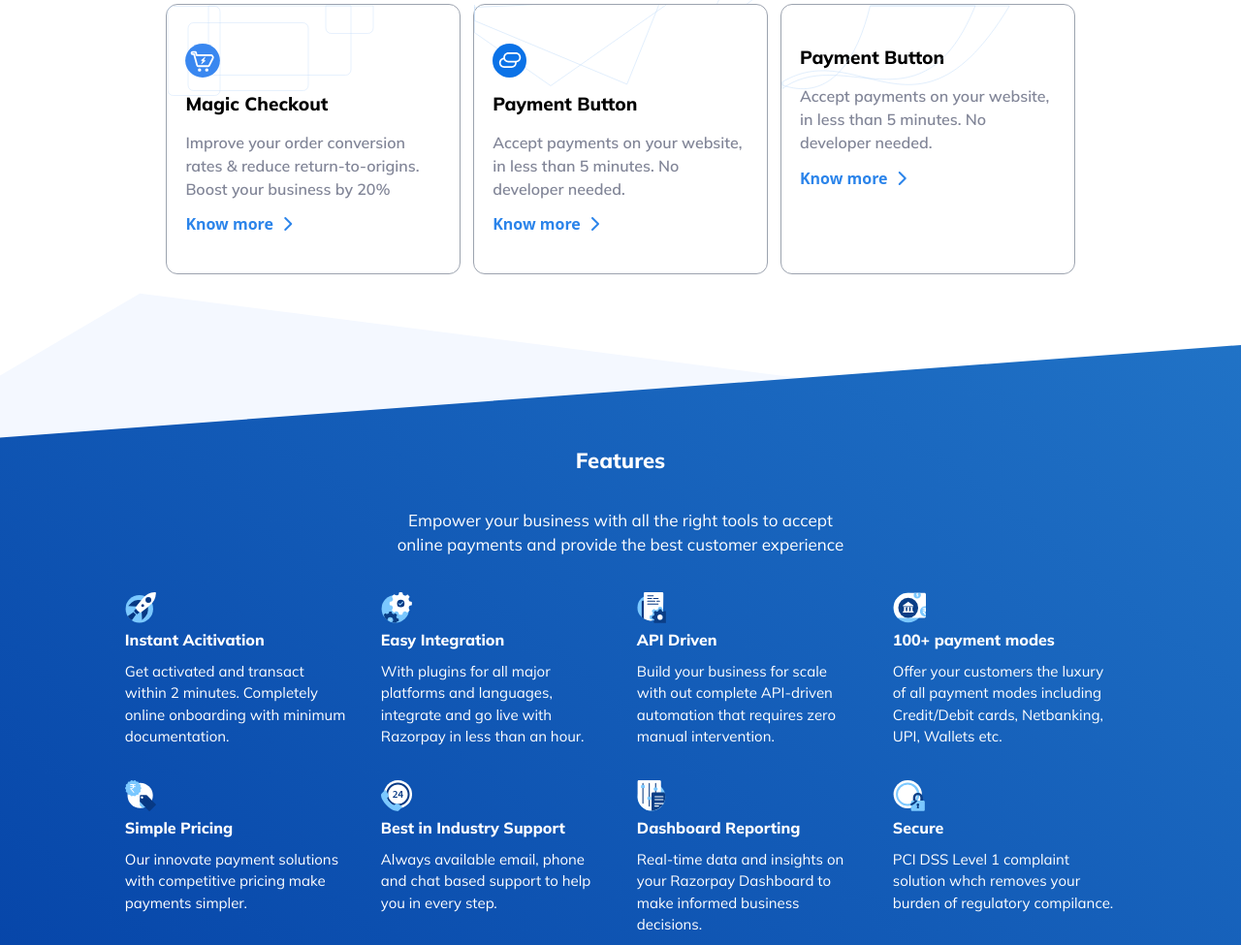
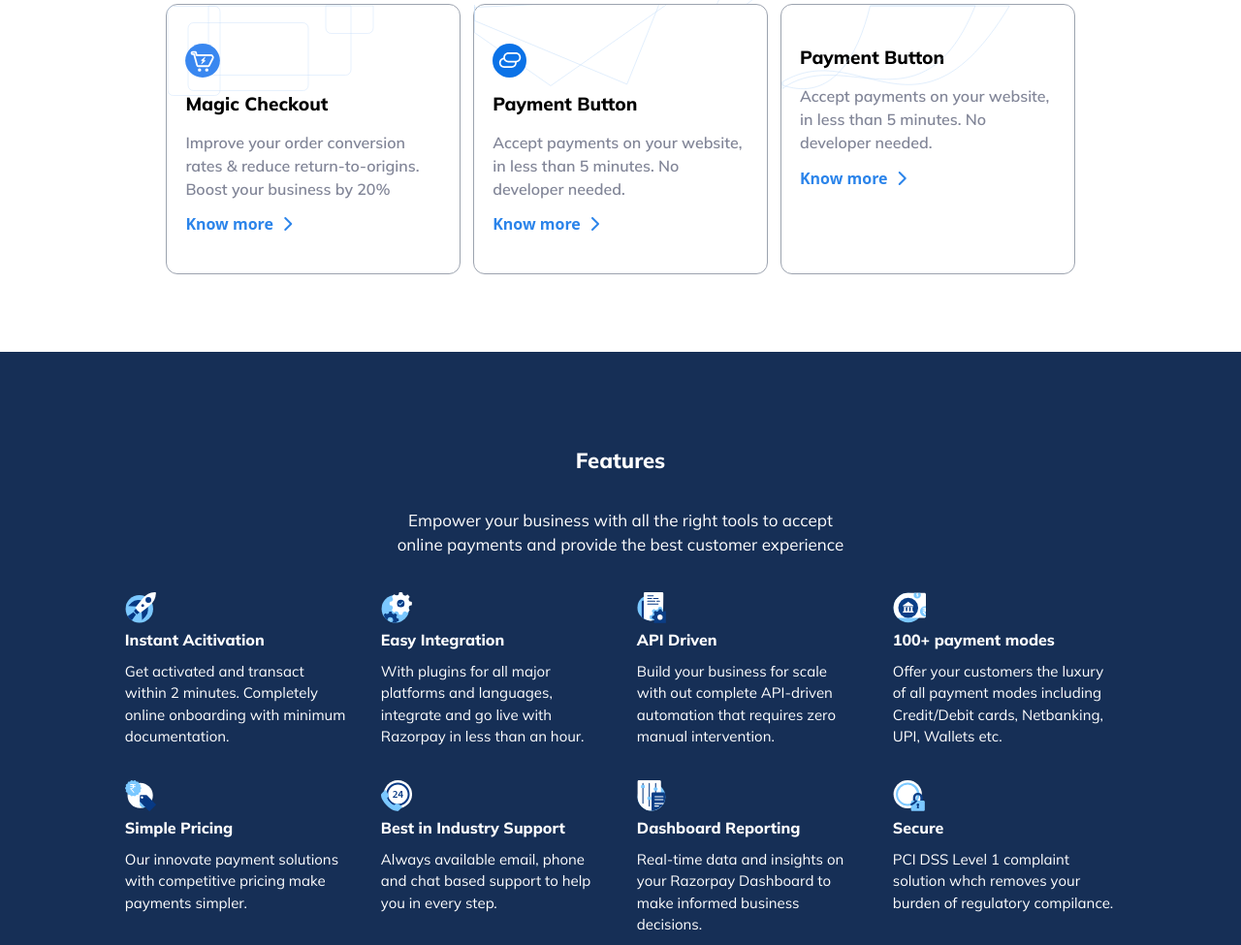
Before and after one commit to danish-khan962/Razorpay, a website built with Vite: page index.html in a window 1280 px wide. Shown: the part 3625-4600 px from the top of the page at 97% size. Built offline with nearby package versions, Linux system fonts and the light colour scheme; files whose address does not match are found by name.

Commit message:
minor changes

```diff
--- a/index.html
+++ b/index.html
@@ -465,7 +465,7 @@
     </section>
 
     <section
-        class="bg-[url(./Image-assets/core-features-sectionBG.svg)] bg-cover w-full flex flex-col justify-center items-center gap-[2rem] pt-[10rem] pb-[9rem] text-white font-Mulish">
+        class="bg-deepBlueHead w-full flex flex-col justify-center items-center gap-[2rem] pt-[6rem] pb-[7rem] text-white font-Mulish mt-[4rem]">
         <div class="flex flex-col justify-center items-center text-center w-[480px] gap-[2rem]">
             <h2 class="font-Mulish font-extrabold text-[22px]">Features</h2>
             <p class="text-[17px]">Empower your business with all the right tools to accept online payments and provide
```
